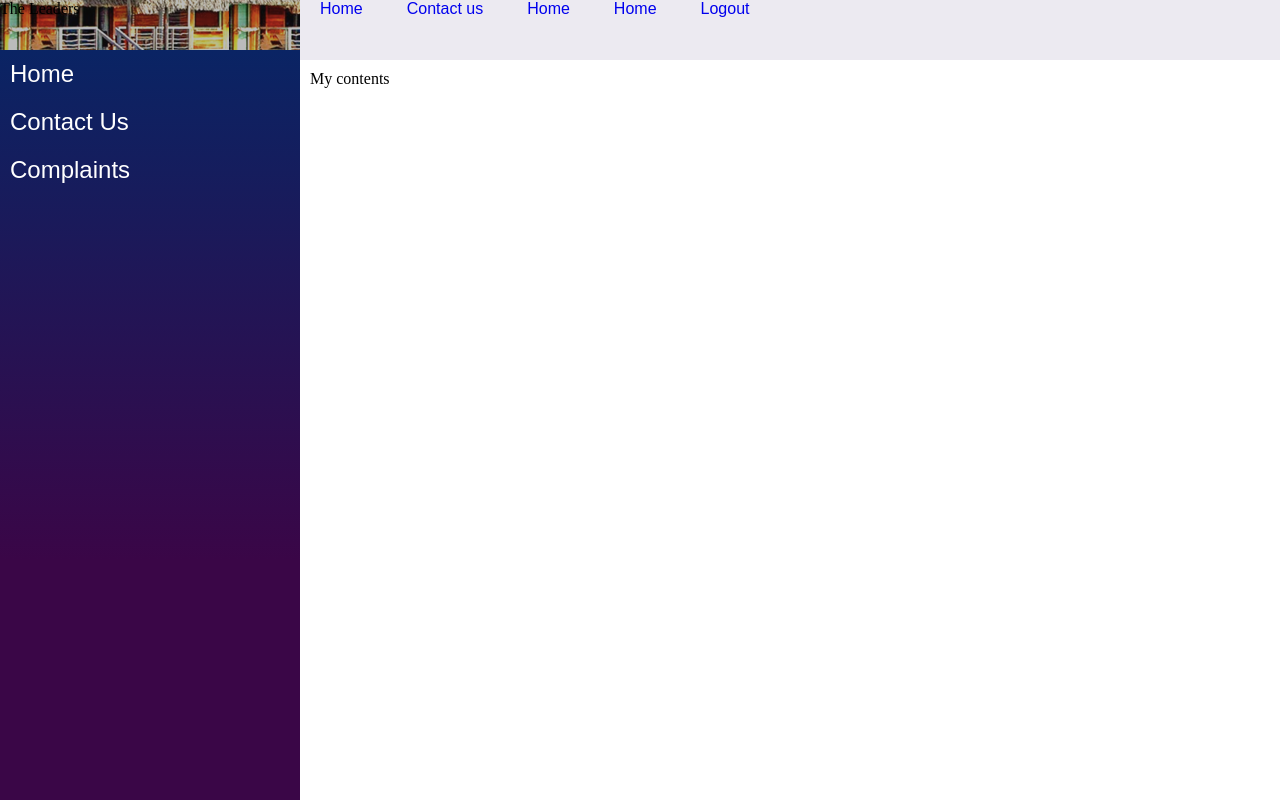
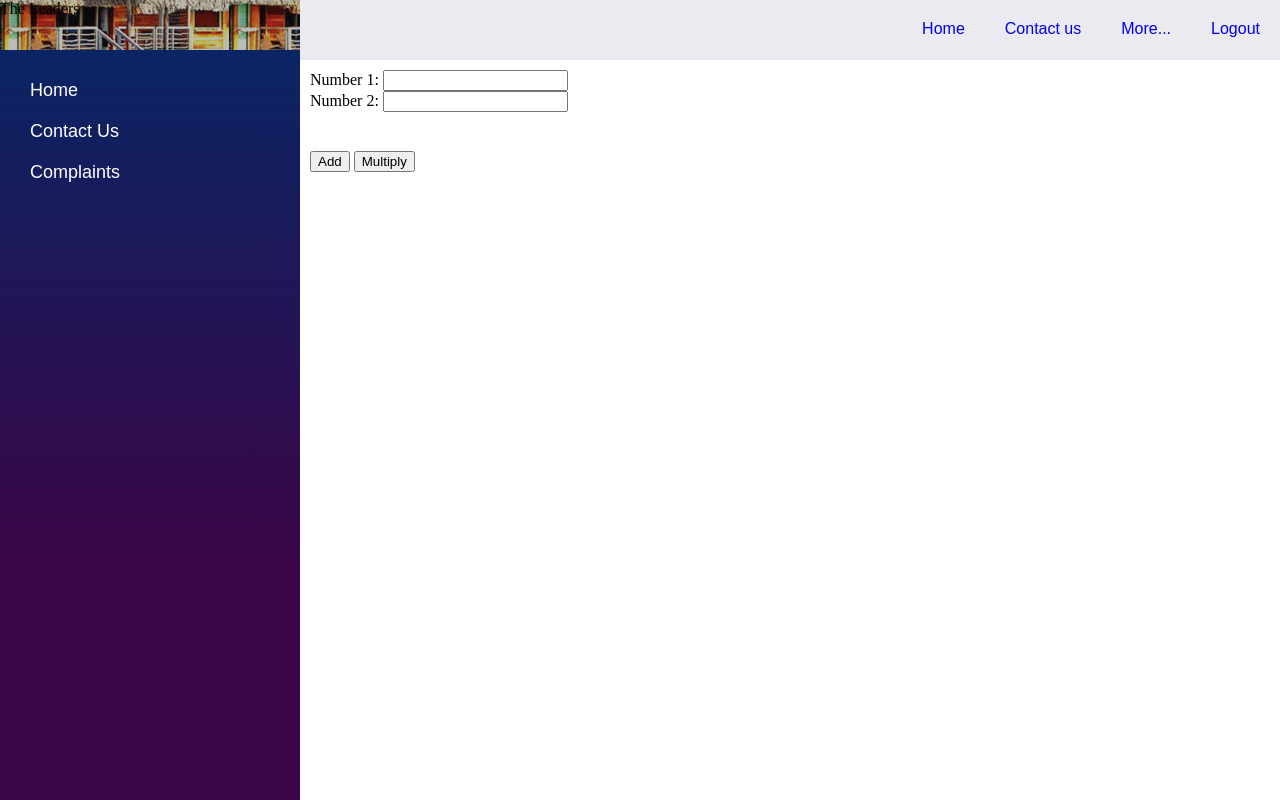
Before and after one commit to dasingh9/my-portal, a plain HTML site: page index.html in a window 1280 px wide. Drawn offline with Linux system fonts and the light colour scheme.

Commit message:
Add basic calculator functionality

```diff
--- /dev/null
+++ b/arithmetic-calculator.js
@@ -0,0 +1,17 @@
+function addNumbers() {
+    let num1 = document.getElementById("num1").value;
+    let num2 = document.getElementById("num2").value;
+    num1 = Number(num1);
+    num2 = Number(num2);
+    let result = num1 + num2;
+    document.getElementById("result").innerText = result ;
+}
+
+function multiplyNumbers() {
+    let num1 = document.getElementById("num1").value;
+    let num2 = document.getElementById("num2").value;
+    num1 = Number(num1);
+    num2 = Number(num2);
+    let result = num1 * num2;
+    document.getElementById("result").innerText = result;
+}
--- a/index.html
+++ b/index.html
@@ -25,9 +25,9 @@
             background-image: url("./sample1.PNG");
         }
         .left-menu {
-
-            font-size: x-large;
+            font-size: large;
             font-family: sans-serif;
+            margin: 20px;
         }
         .menu-item {
             padding: 10px;
@@ -44,6 +44,8 @@
         .top-menu-bar {
             height: 60px;
             background-color: #eceaf1;
+            display: flex;
+            justify-content: flex-end;
         }
 
         .top-menu-bar > a {
@@ -55,6 +57,26 @@
             padding: 10px;
         }
     </style>
+
+    <script>
+        window.onload = function() {
+            changeResultBgColor();
+            const records = fetchProducts();
+            showRecordsInHtmlTable(records);
+        }
+
+        function changeResultBgColor() {
+            document.getElementById("result").style.backgroundColor = "red";
+        }
+
+        function fetchProducts() {
+            // make http request to your API
+        }
+
+        function showRecordsInHtmlTable() {
+            //write JS code to show data in HTMl table
+        }
+    </script>
 </head>
 <body>
 
@@ -73,15 +95,28 @@
             <div class="top-menu-bar">
                 <a href="/">Home</a>
                 <a href="/">Contact us</a>
-                <a href="/">Home</a>
-                <a href="/">Home</a>
+                <a href="/">More...</a>
                 <a href="/logout.html">Logout</a>
             </div>
             <div class="content">
-                My contents
+
+                Number 1: <input type="number" id="num1"/> <br/>
+                Number 2: <input type="number" id="num2"/><br>
+                <h1>
+                <span id="result" style="font-size: x-large; color: green; ">
+                </span>
+                </h1>
+                <br>
+
+                <button onclick="addNumbers()">Add</button>
+                <button onclick="multiplyNumbers()">Multiply</button>
+
+
             </div>
         </div>
     </div>
+    <script src="./arithmetic-calculator.js">
+    </script>
 
 </body>
 </html>
```
